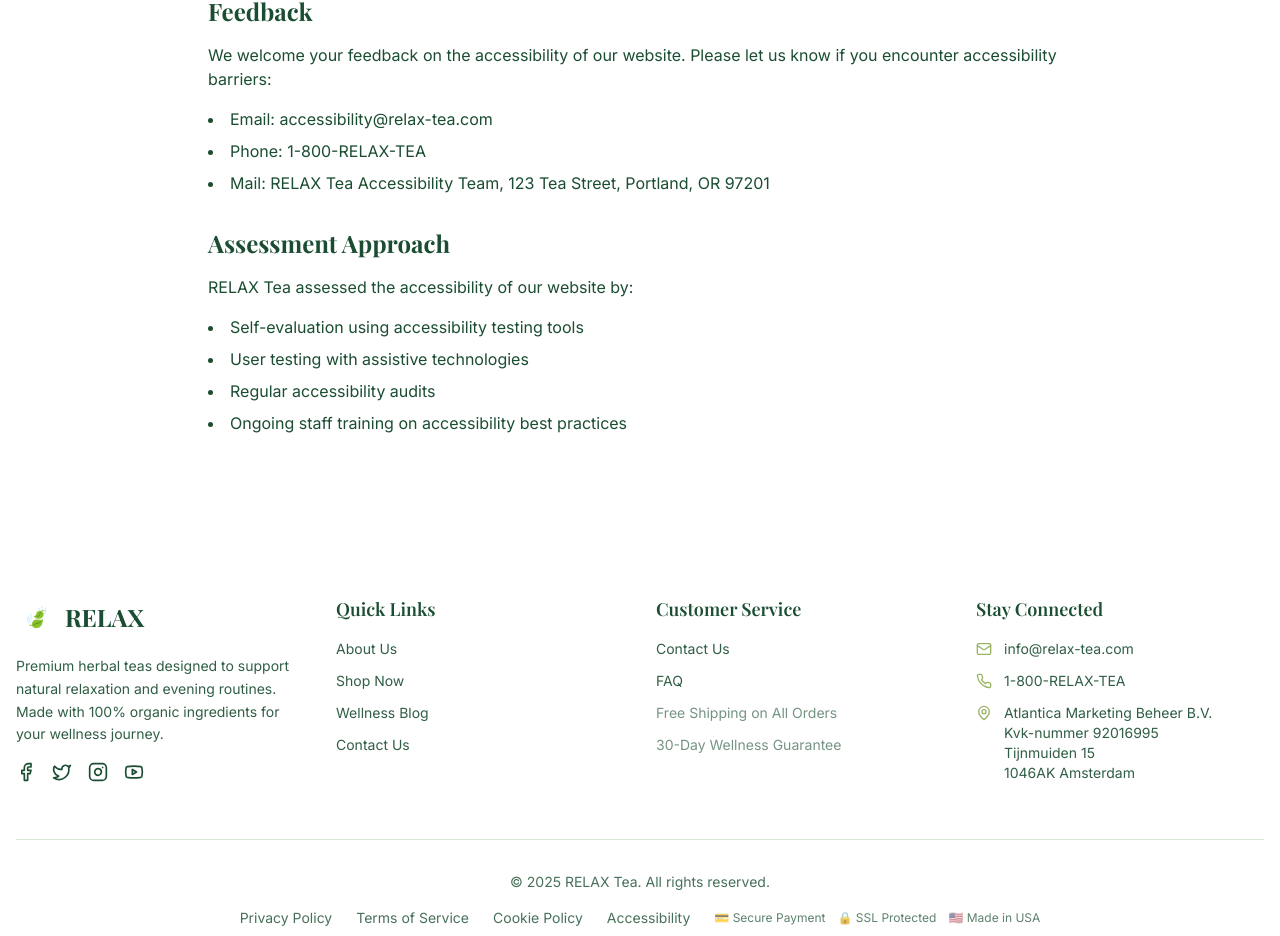
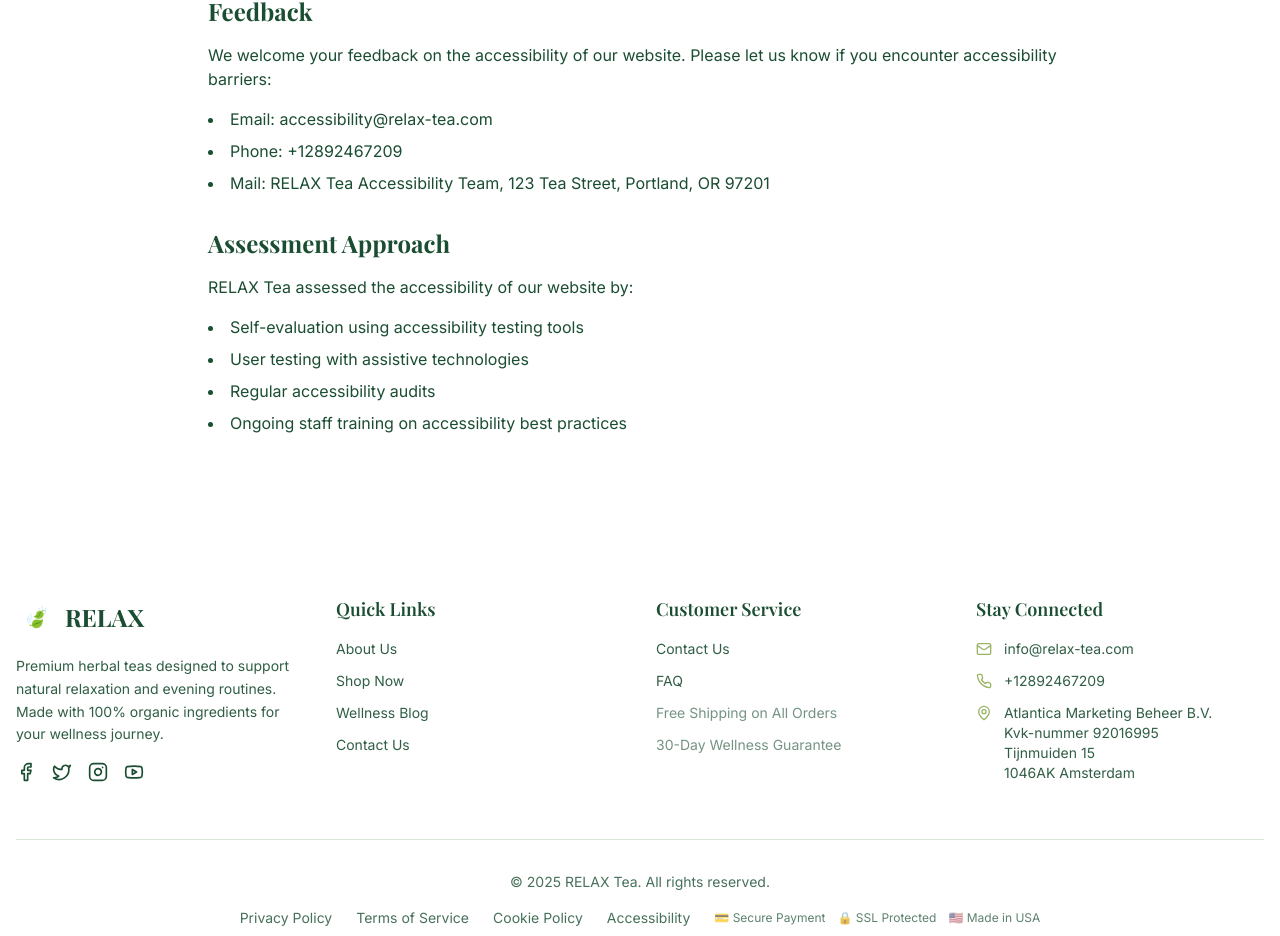
Before and after one commit to brainaxe1995/precise-clone-ai, a React (Vite) app: page /accessibility in a window 1280 px wide. Shown: the part 810-1746 px from the top of the page. Built offline with nearby package versions, Linux system fonts and the light colour scheme; the HTML template or start-up script is replaced by a standard one.

Commit message:
Code edited in Lovable Code Editor

```diff
--- a/src/components/Footer.tsx
+++ b/src/components/Footer.tsx
@@ -67,7 +67,7 @@ const Footer = () => {
               </div>
               <div className="flex items-center space-x-3">
                 <Phone className="h-4 w-4 text-accent" />
-                <span className="opacity-90">1-800-RELAX-TEA</span>
+                <span className="opacity-90">+12892467209</span>
               </div>
               <div className="flex items-start space-x-3">
                 <MapPin className="h-4 w-4 text-accent mt-0.5" />
--- a/src/pages/Accessibility.tsx
+++ b/src/pages/Accessibility.tsx
@@ -54,7 +54,7 @@ const Accessibility = () => {
               </p>
               <ul className="list-disc list-inside mb-4 space-y-2">
                 <li>Email: accessibility@relax-tea.com</li>
-                <li>Phone: 1-800-RELAX-TEA</li>
+                <li>Phone: +12892467209</li>
                 <li>Mail: RELAX Tea Accessibility Team, 123 Tea Street, Portland, OR 97201</li>
               </ul>
             </section>
--- a/src/pages/CookiePolicy.tsx
+++ b/src/pages/CookiePolicy.tsx
@@ -54,9 +54,9 @@ const CookiePolicy = () => {
               <p>
                 If you have any questions about this Cookie Policy, please contact us at:
                 <br />
-                Email: support@relax-tea.com
+                Email: help@relaxproduct.com
                 <br />
-                Phone: 1-800-RELAX-TEA
+                Phone: +12892467209
               </p>
             </section>
           </div>
```
